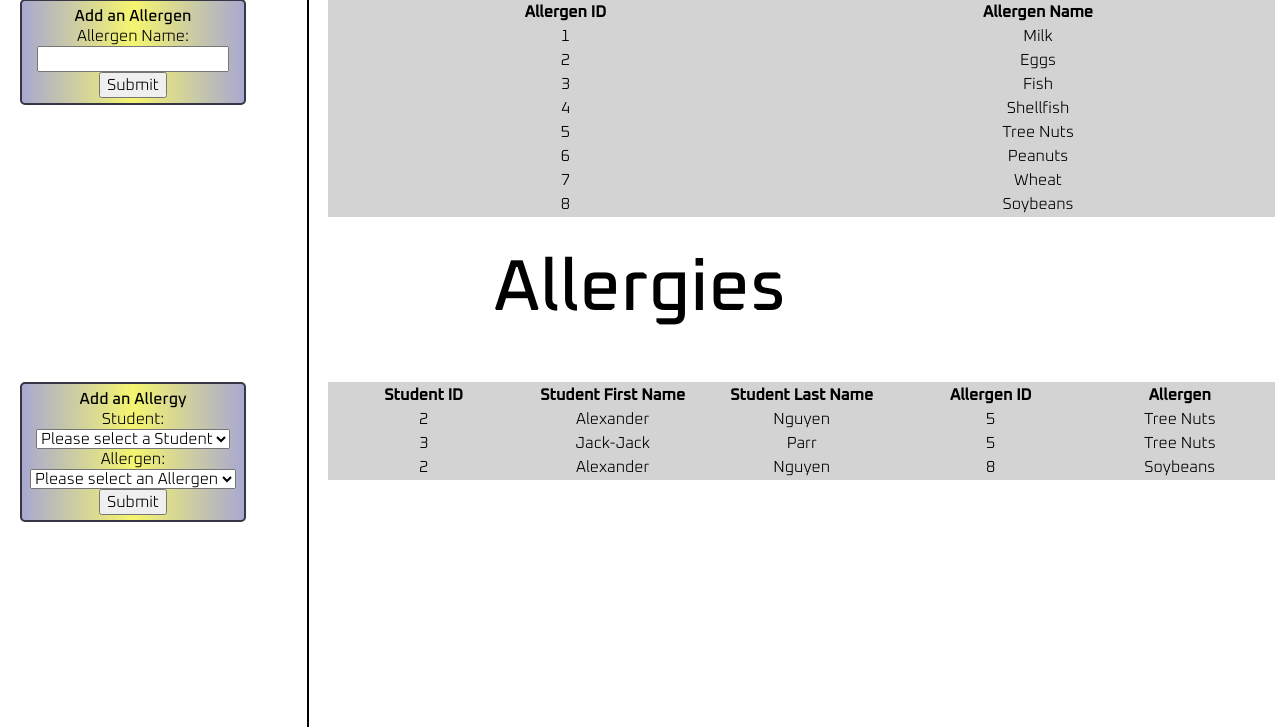
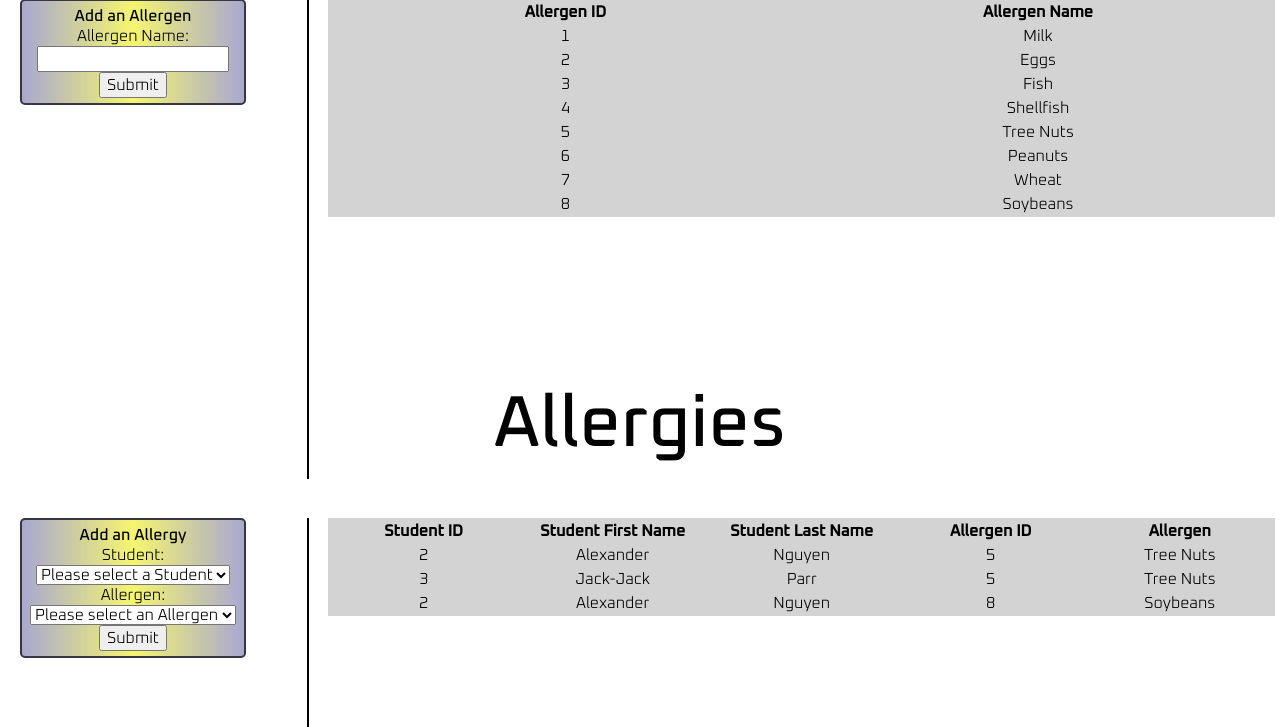
Before and after one commit to jessa9000/fieldtrip-planner, a Flask app: page /Allergies in a window 1280 px wide. Shown: the part 213-940 px from the top of the page. Run offline with Flask 2, Linux system fonts and the light colour scheme; data comes from the database, SQL or seed files in the repository; some libraries are stand-ins or nearby versions.

Commit message:
Added buffer spacing for the second header of the Allergies page

```diff
--- a/static/style.css
+++ b/static/style.css
@@ -86,6 +86,10 @@ input.short{
 	margin-top: 10px;
 }
 
+.second-header{
+	padding-top: 3em;
+}
+
 th{
 	font-weight: bold;
 }
--- a/templates/Allergies.j2
+++ b/templates/Allergies.j2
@@ -53,9 +53,9 @@
 					{% endfor %}
 			</table>
 		</div>
-	</div><br><br><br><br>
+	</div>
 
-	<h1>Allergies</h1>
+	<h1 class="second-header">Allergies</h1>
 
 	<div class="row">
 		<div class="column1">
```
